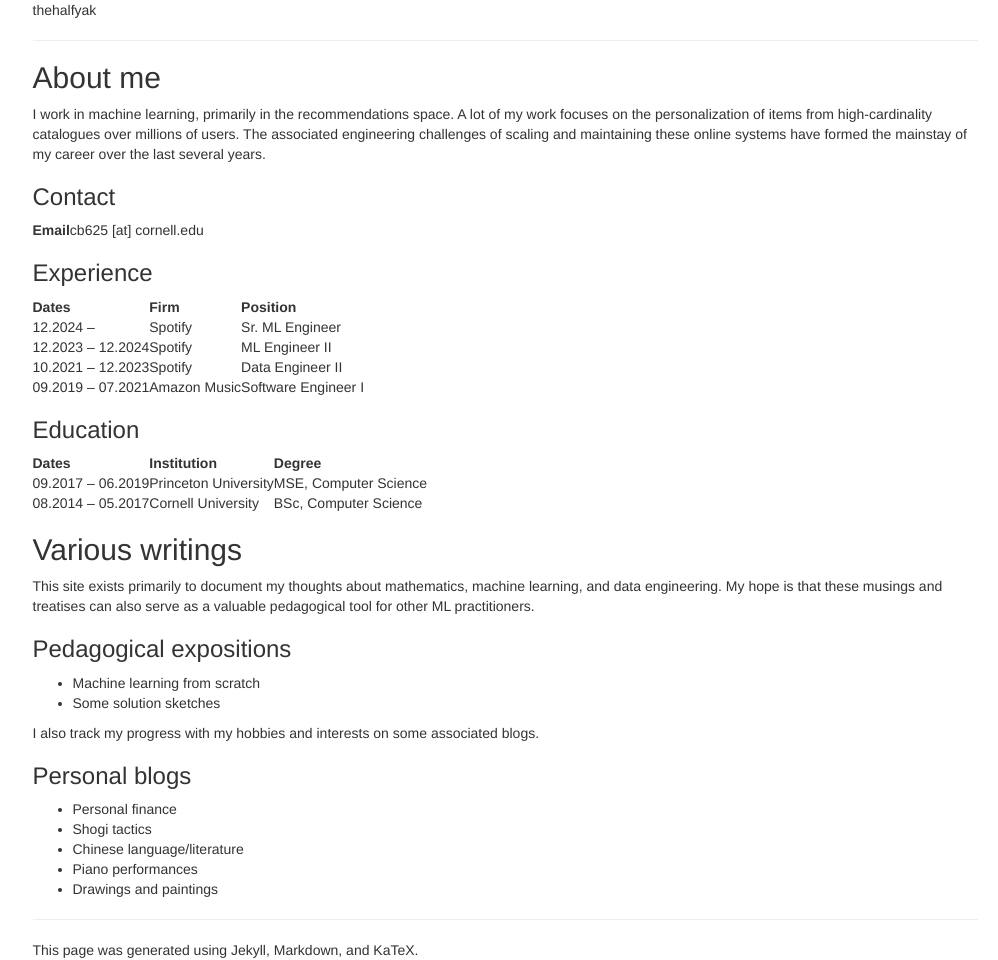
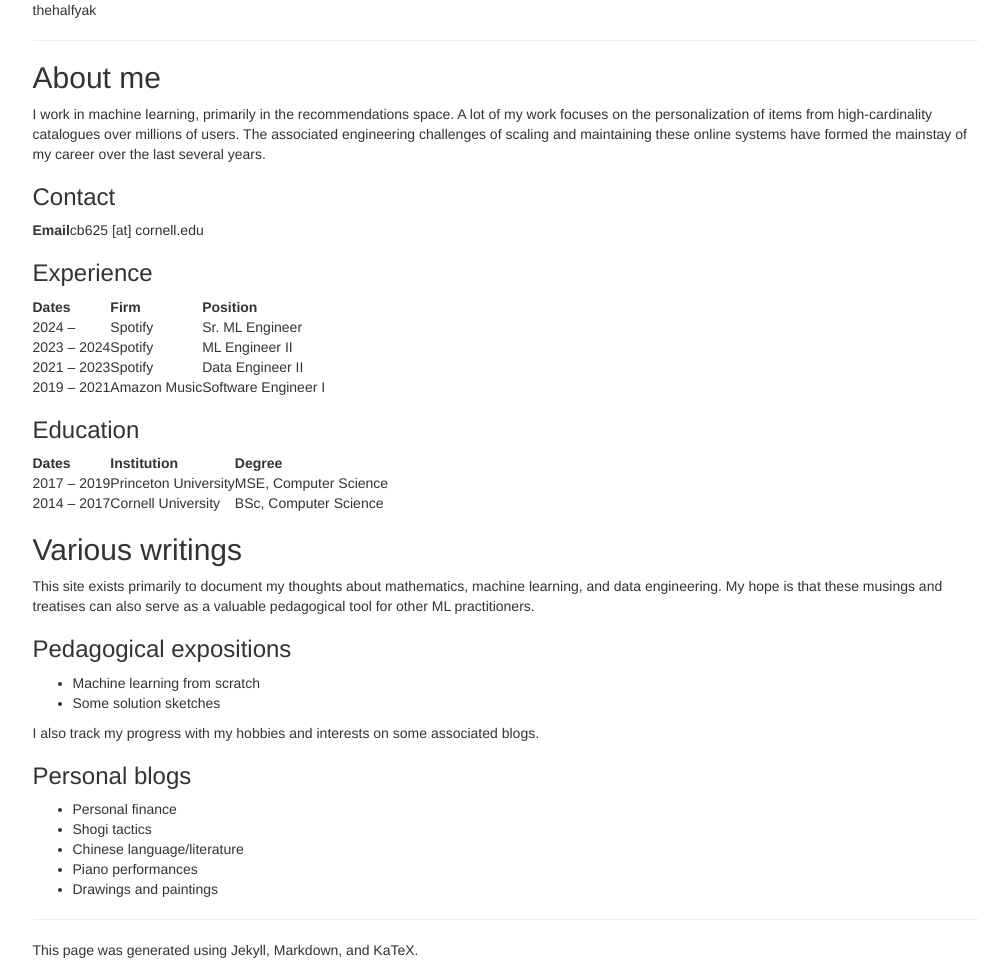
Before and after one commit to chiragbharadwaj/site, a Jekyll site: the page built from index.md, in a window 1280 px wide. Shown: the whole page, without its empty margins (135-1133 px from the left). Built offline with Jekyll 4.4.1, drawn with Linux system fonts in a browser that asks for light colours; nearby versions of some CDN libraries; library files that are not in the unit come from our copies.

```diff
--- a/index.md
+++ b/index.md
@@ -25,17 +25,17 @@ I work in machine learning, primarily in the recommendations space. A lot of my
 
 |Dates|Firm|Position|
 |---|---|---|
-|12.2024 --|Spotify|Sr. ML Engineer|
-|12.2023 -- 12.2024|Spotify|ML Engineer II|
-|10.2021 -- 12.2023|Spotify|Data Engineer II|
-|09.2019 -- 07.2021|Amazon Music|Software Engineer I|
+|2024 --|Spotify|Sr. ML Engineer|
+|2023 -- 2024|Spotify|ML Engineer II|
+|2021 -- 2023|Spotify|Data Engineer II|
+|2019 -- 2021|Amazon Music|Software Engineer I|
 
 ### Education
 
 |Dates|Institution|Degree|
 |---|---|---|
-|09.2017 -- 06.2019|Princeton University|MSE, Computer Science|
-|08.2014 -- 05.2017|Cornell University|BSc, Computer Science|
+|2017 -- 2019|Princeton University|MSE, Computer Science|
+|2014 -- 2017|Cornell University|BSc, Computer Science|
 
 ## Various writings
 
```
Also changed, not shown: _assets/css/styles.css (+3 -4 lines).
